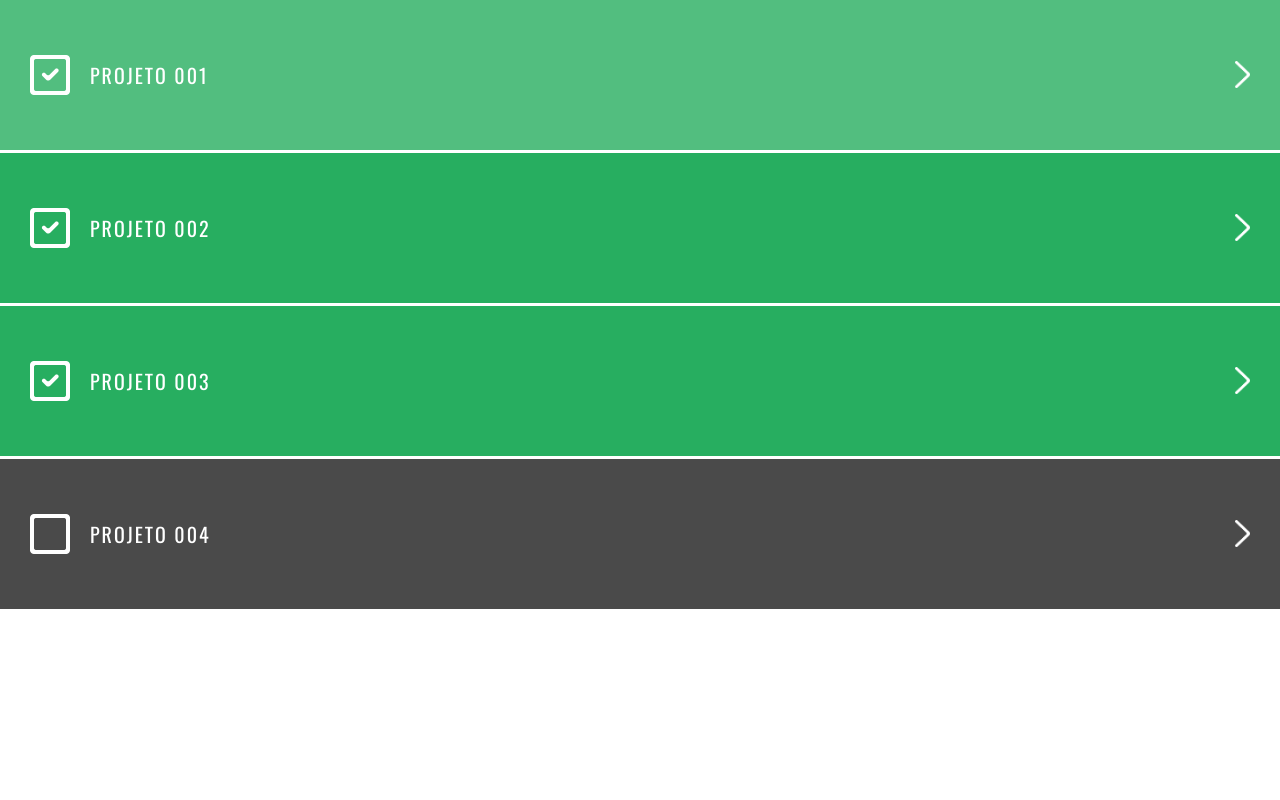
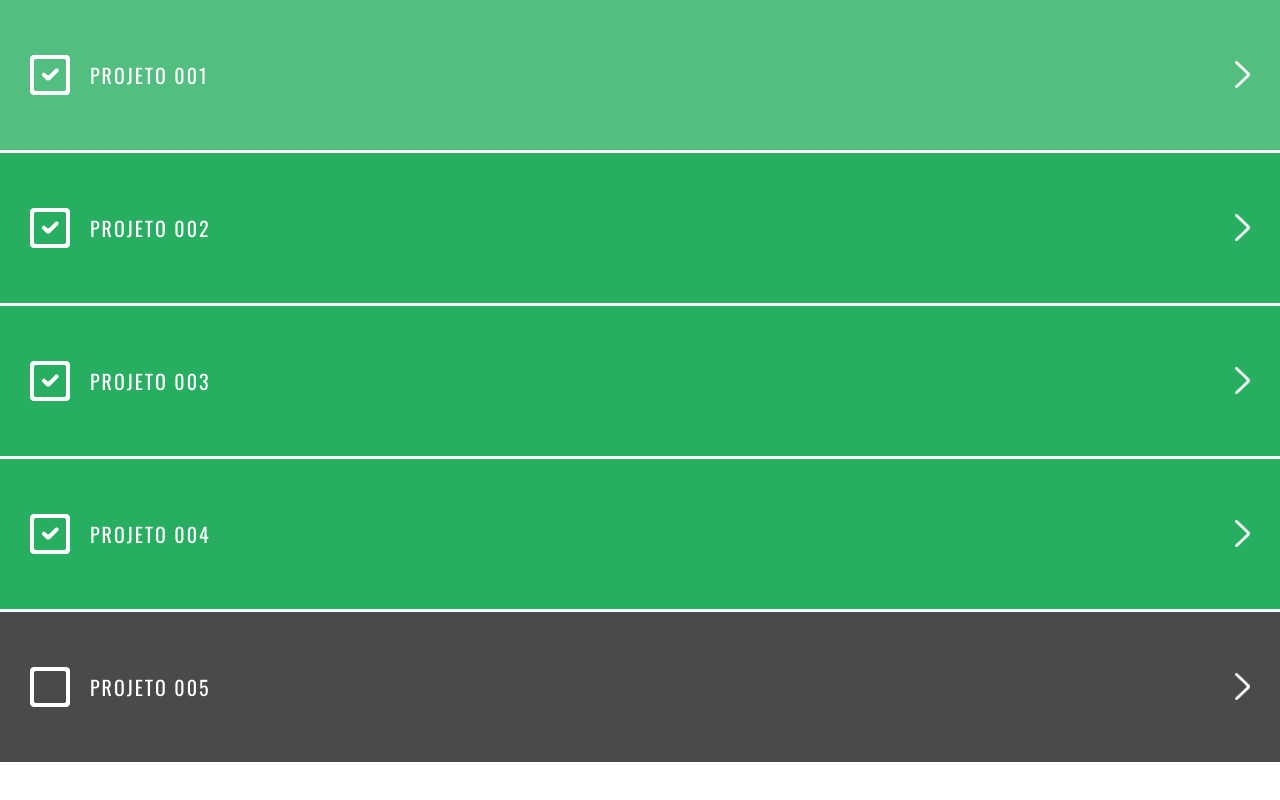
Before and after one commit to BrunoMSPais/pm-projetos, a plain HTML site: page pm-proj004/index.html in a window 1280 px wide. Drawn offline with nearby package versions, Linux system fonts and the light colour scheme.

Commit message:
projeto 005: commit inicial

```diff
--- a/pm-proj004/index.html
+++ b/pm-proj004/index.html
@@ -18,13 +18,13 @@
             <li class="done">
                 <a href="../pm-proj003/">projeto 003</a>
             </li>
+            <li class="done">
+                <a href="index.html">projeto 004</a>
+            </li>
             <li>
-                <a id="undone" href="index.html">projeto 004</a>
+                <a id="undone" href="../pm-proj005/">projeto 005</a>
             </li>
 <!--
-            <li>
-                <a id="../pm-proj005/" href="index.html">projeto 005</a>
-            </li>
              <li>
                 <a id="undone" href="../pm-proj006/">projeto 006</a>
             </li>
```
Also changed, not shown: pm-proj005/index.html (added, +13 -0 lines), pm-proj005/estilo.css (added).
